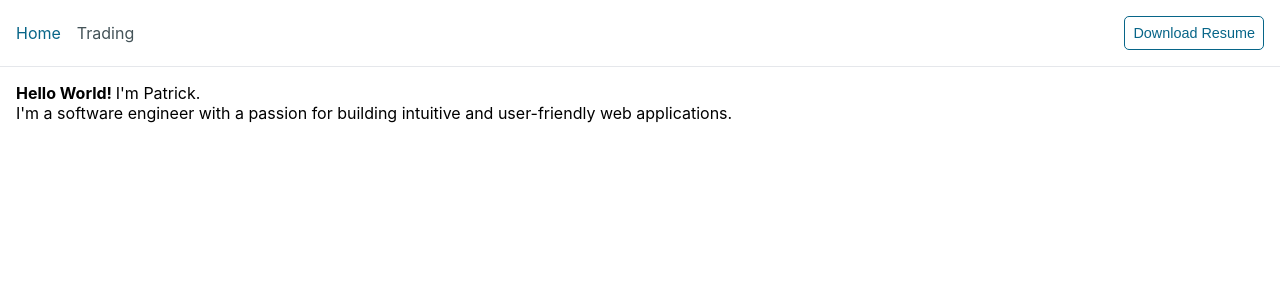
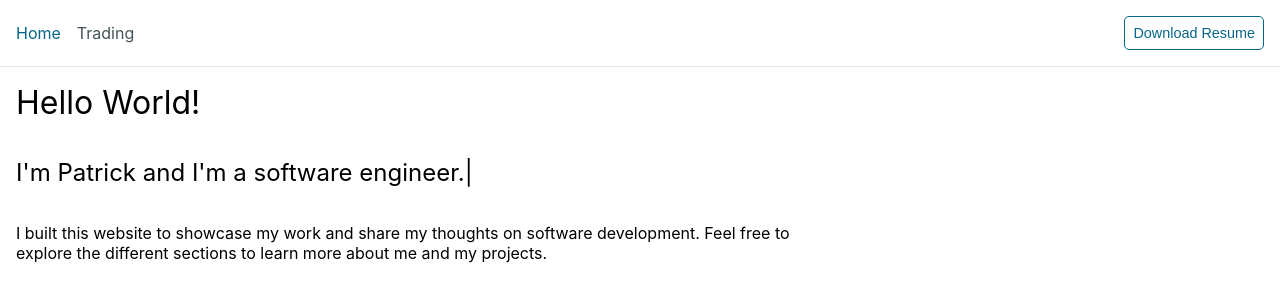
Before and after one commit to pohti/patrick-chen-portfolio, a Next.js app: page / in a window 1280 px wide. Shown: the top 302 px of the page. Built offline with nearby package versions, Linux system fonts and the light colour scheme.

Commit message:
style: typing effect for home screen

```diff
--- a/src/app/globals.css
+++ b/src/app/globals.css
@@ -28,7 +28,6 @@ body {
 
 body {
   font-family: var(--font-sans);
-  /* background-color: red; */
   display: flex;
   flex-direction: column;
   margin: 0;
--- a/src/app/page.tsx
+++ b/src/app/page.tsx
@@ -1,16 +1,63 @@
+'use client';
+import React, { useEffect, useState } from 'react';
+import './styles.css';
+
+// TODO: flash out the content
+const textLines = ["I'm Patrick and I'm a software engineer."];
+
 export default function Home() {
+  const [displayed, setDisplayed] = useState(['', '']);
+  const typingSpeed = 30; // ms per character
+
+  useEffect(() => {
+    let line = 0,
+      char = 0;
+    function type() {
+      if (line < textLines.length) {
+        if (char < textLines[line].length) {
+          setDisplayed((prev) => {
+            const updated = [...prev];
+            updated[line] = textLines[line].slice(0, char + 1);
+            return updated;
+          });
+          char++;
+          setTimeout(type, typingSpeed);
+        } else {
+          line++;
+          char = 0;
+          setTimeout(type, typingSpeed * 5); // pause between lines
+        }
+      }
+    }
+    type();
+  }, []);
+
   return (
     <div>
-      <span>
-        <b>{'Hello World! '}</b>
-        <span>{"I'm Patrick."}</span>
-      </span>
-      <br />
-      <span>
-        {
-          "I'm a software engineer with a passion for building intuitive and user-friendly web applications."
-        }
-      </span>
+      <div
+        style={{
+          whiteSpace: 'pre-line',
+          display: 'flex',
+          flexDirection: 'column',
+          maxWidth: '800px',
+        }}
+      >
+        <span style={{ fontSize: '2rem', marginBottom: '1rem' }}>
+          Hello World!
+        </span>
+        <br />
+        <span style={{ fontSize: '1.5rem' }}>
+          <span>{displayed[0]}</span>
+          <span className="blinking-cursor">|</span>
+        </span>
+
+        <br />
+        <p>
+          I built this website to showcase my work and share my thoughts on
+          software development. Feel free to explore the different sections to
+          learn more about me and my projects.
+        </p>
+      </div>
     </div>
   );
 }
--- a/src/app/styles.css
+++ b/src/app/styles.css
@@ -12,3 +12,12 @@
   color: #fff;
   background-color: var(--font-color-primary);
 }
+
+.blinking-cursor {
+  animation: blink 1s steps(2, start) infinite;
+}
+@keyframes blink {
+  to {
+    visibility: hidden;
+  }
+}
```
